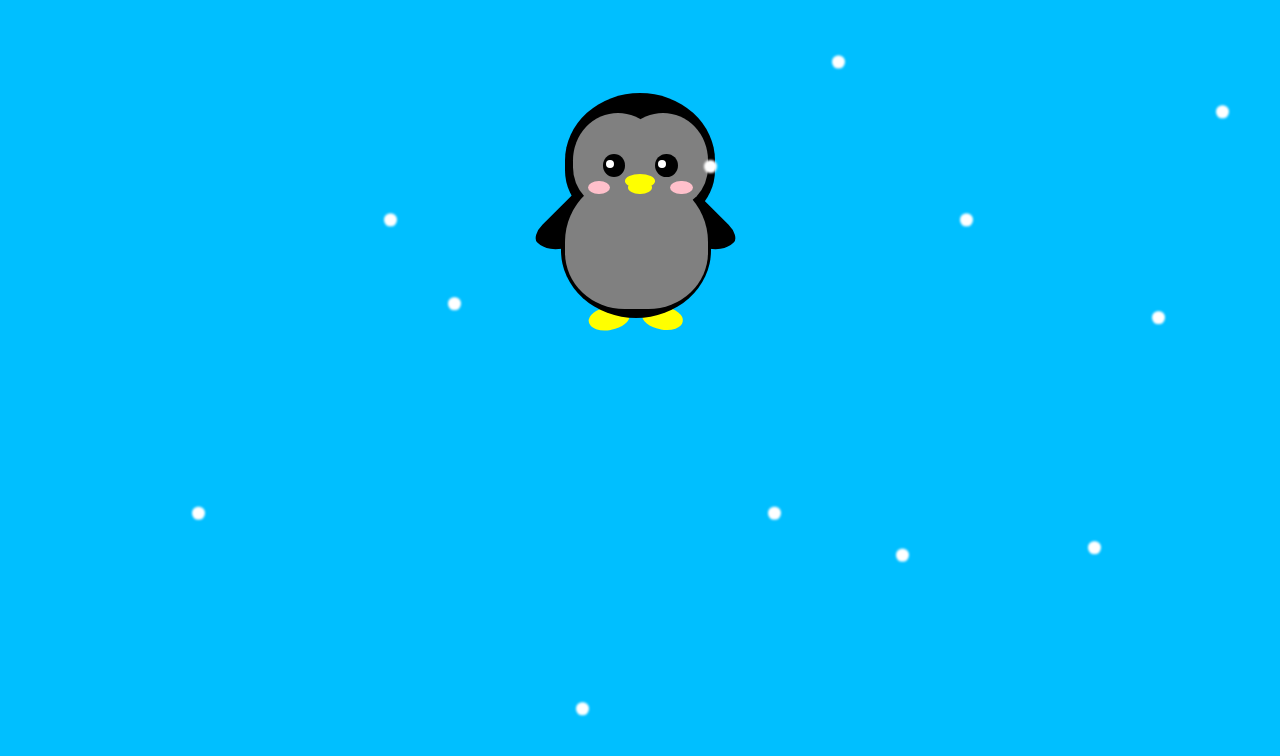
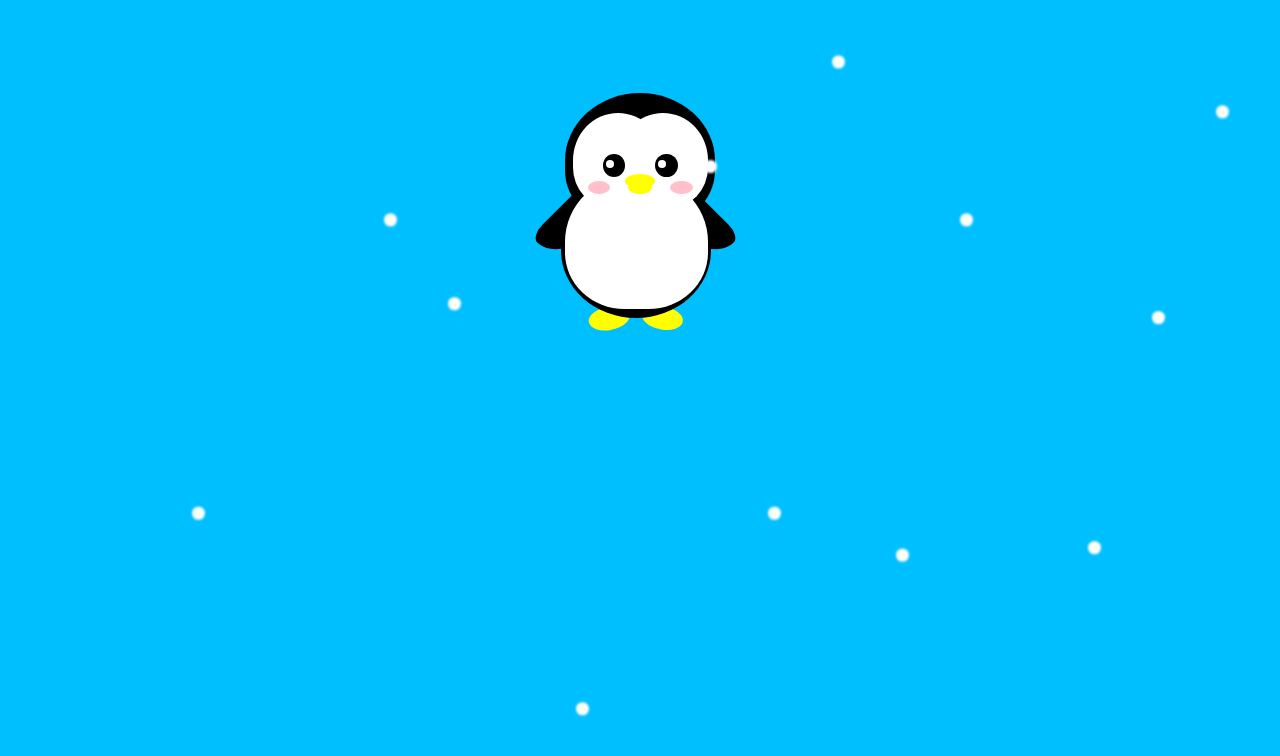
Before and after one commit to limontechnology/Pinguino-en-CSS, a plain HTML site: page index.html in a window 1280 px wide. Drawn offline with Linux system fonts and the light colour scheme.

Commit message:
Update styles.css

```diff
--- a/styles.css
+++ b/styles.css
@@ -7,7 +7,7 @@ body {
 }
 
 .pinguino {
-    --pinguino-barriga: gray;
+    --pinguino-barriga: white;
     --pinguino-pico: yellow;
     position: relative;
     margin: auto;
```
